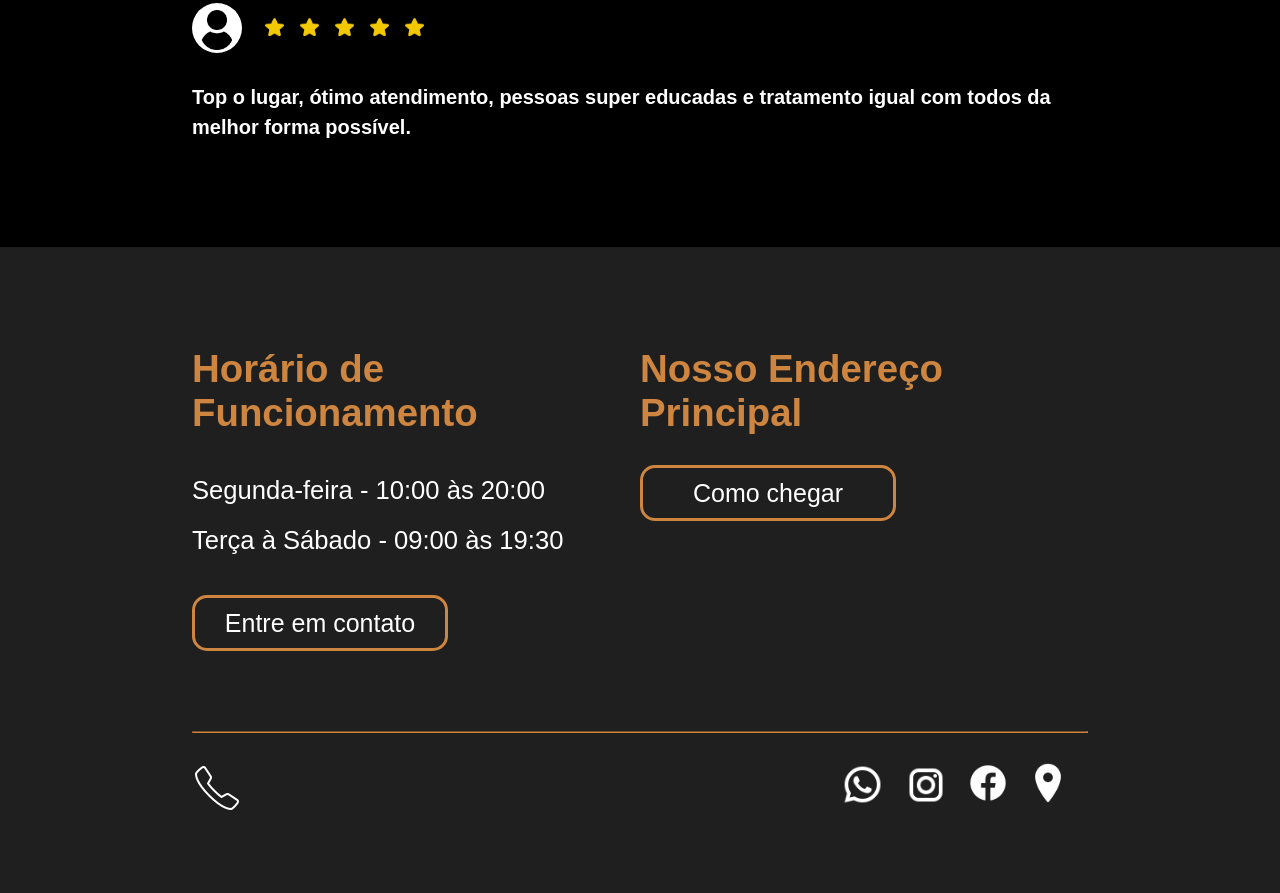
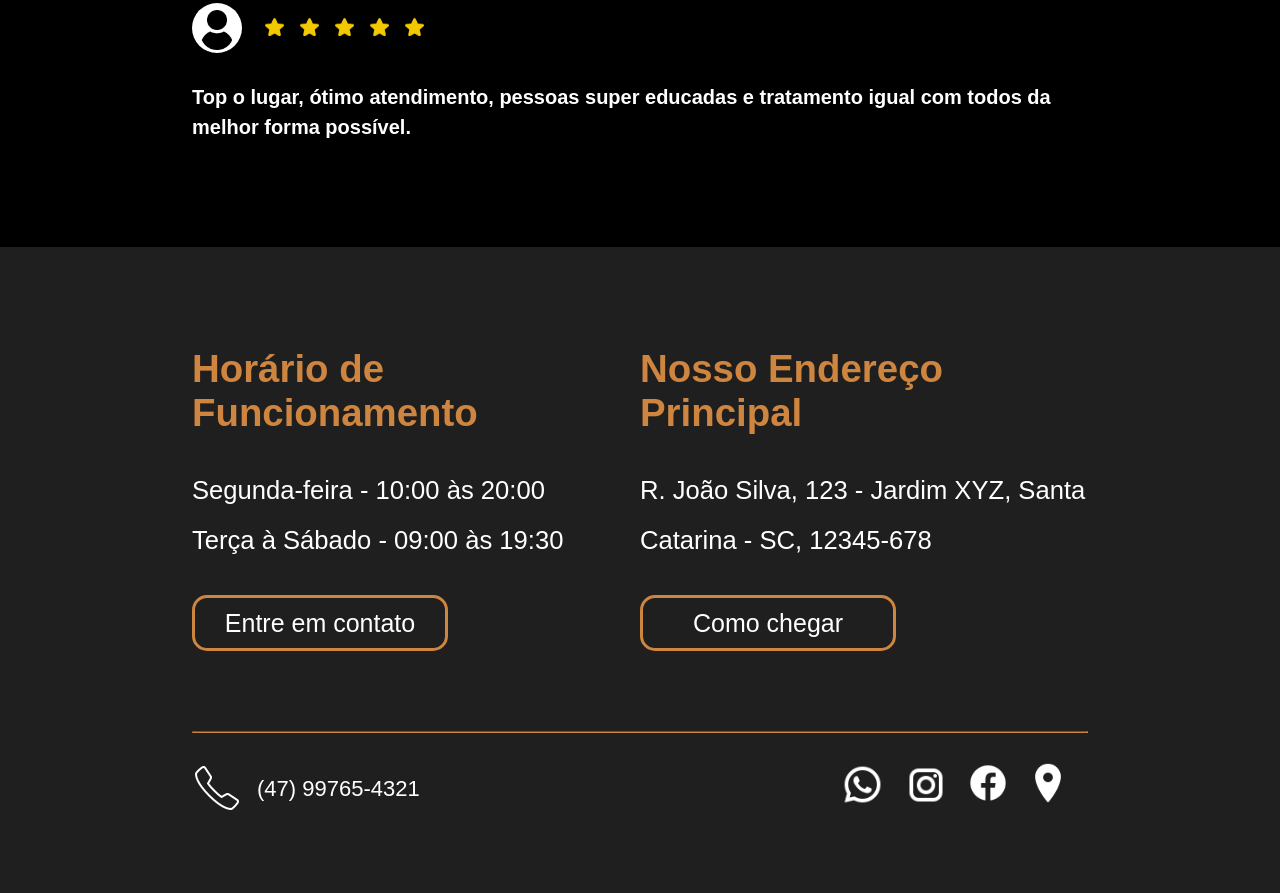
Before and after one commit to KaiqueSilva08/KaiqueSilva08.github.io, a plain HTML site: page index.html in a window 1280 px wide. Shown: the part 3291-4184 px from the top of the page. Drawn offline with Linux system fonts and the light colour scheme.

Commit message:
Revert "Icone da aba"
This reverts commit 815c7cf65734bc25e4ec4cc9c211abe04bb2def0.

```diff
--- a/index.html
+++ b/index.html
@@ -5,7 +5,6 @@
     <meta name="viewport" content="width=device-width, initial-scale=1.0">
     <title>Model</title>
     <link rel="stylesheet" href="./style.css">
-    <link rel="icon" href="./images/iconBarbershop.png" type="image/png">
 </head>
 <body>
     <div id="containerOne">
@@ -220,6 +219,7 @@
                 <h3 class="titleFooter">Nosso Endereço Principal</h3>
 
                 <p class="textFooter">
+                    R. João Silva, 123 - Jardim XYZ, Santa Catarina - SC, 12345-678
                 </p>
 
                 <div id="buttomAddress">
@@ -236,6 +236,7 @@
                     </a>
 
                     <a id="contactRight" href="">
+                        <p>(47) 99765-4321</p>
                     </a>
                 </div>
 
```
Also changed, not shown: images/iconBarbershop.png (deleted).
